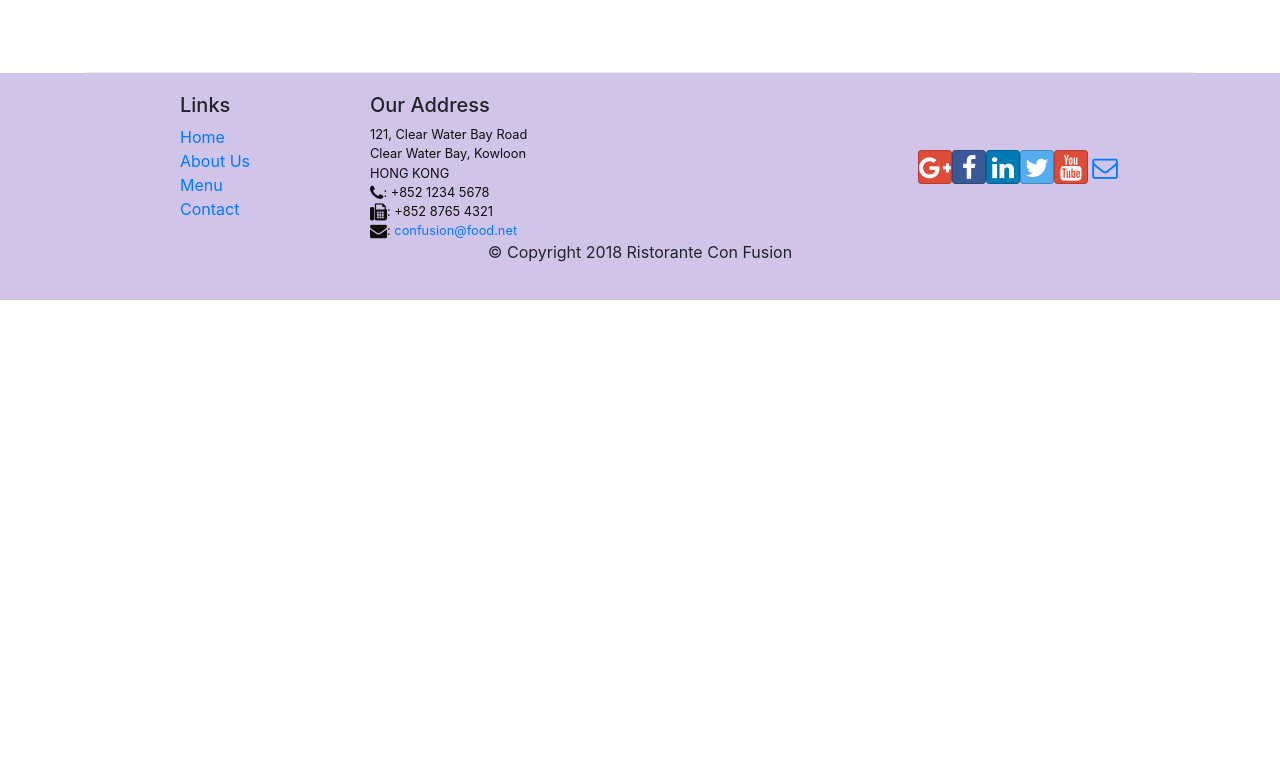
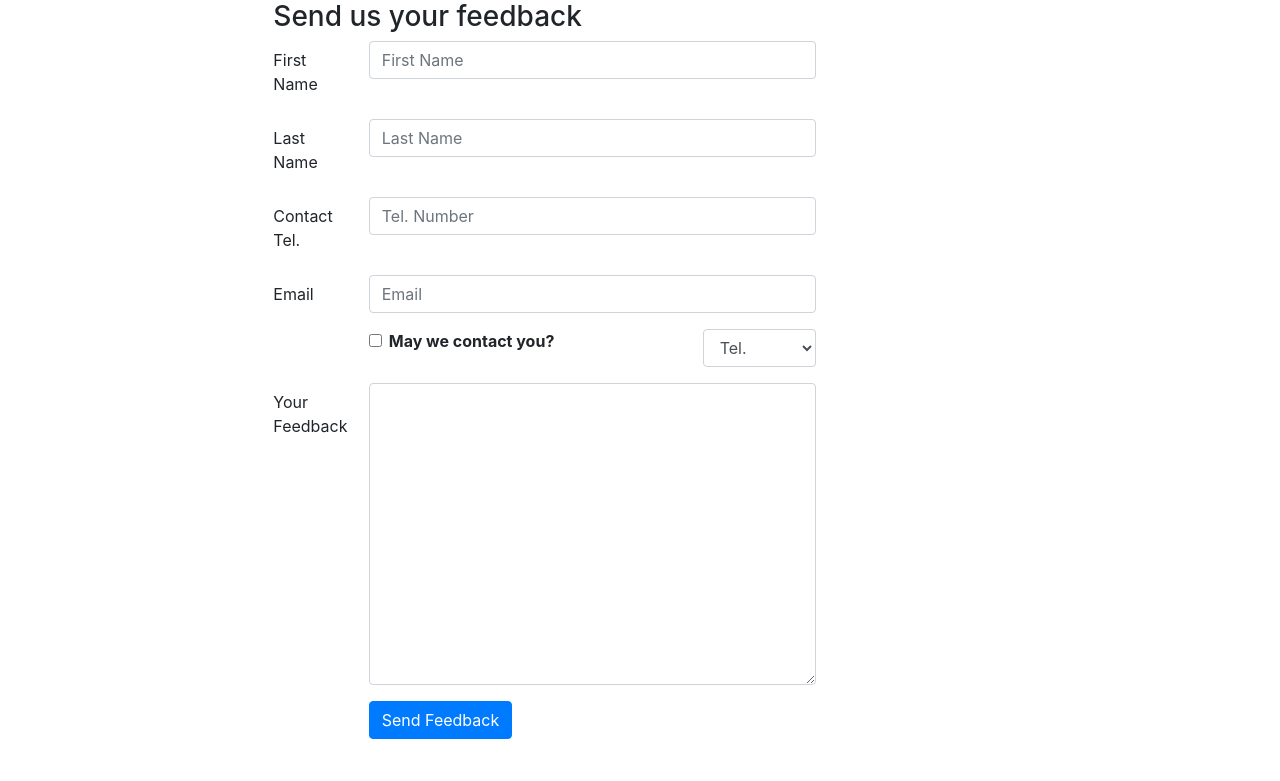
Before and after one commit to weiling-yu/react-git-test, a React (Create React App) app: page /contactus in a window 1280 px wide. Shown: the part 799-1580 px from the top of the page. Before the commit the page ends 1099 px from the top, so only its background shows below. Built offline with nearby package versions, Linux system fonts and the light colour scheme.

Commit message:
Controlled form. Use of event change and handleer

```diff
--- a/src/components/ContactComponent.js
+++ b/src/components/ContactComponent.js
@@ -1,9 +1,39 @@
-import React from 'react';
-import {Breadcrumb, BreadcrumbItem} from 'reactstrap';
+import React, {Component} from 'react';
+import {Breadcrumb, BreadcrumbItem, Button, Form, FormGroup, Label, Input, Col} from 'reactstrap';
 import {Link} from 'react-router-dom';
 
-function Contact (props) {
-    return(
+class Contact extends Component{
+    constructor(props){
+        super(props);
+        this.state = {
+            firsrName: '',
+            lastName: '',
+            telnum: '',
+            email: '',
+            agree: false,
+            contactTyoe: 'Tel.',
+            message: ''
+        }
+        this.handleSubmit = this.handleSubmit.bind(this);
+        this.handleInputChange = this.handleInputChange.bind(this);
+    }
+
+    handleInputChange(event){
+        const target = event.target;
+        const value = target.type === 'checkbox'? target.checked : target.value;
+        const name = target.name;
+        this.setState({
+            [name]: value,
+        })
+    }
+    handleSubmit(event){
+        console.log('Current State is: ' + JSON.stringify(this.state));
+        alert('Current State is: ' + JSON.stringify(this.state));
+        event.preventDefault();
+    }
+
+    render() {
+        return (
         <div className="container">
             <div className="row">
                 <Breadcrumb>
@@ -40,9 +70,71 @@
                         <a role="button" className="btn btn-success" href="mailto:confusion@food.net"><i className="fa fa-envelope-o"></i> Email</a>
                     </div>
                 </div>
+                <div className="row row-content">
+                    <div className="col-12">
+                        <h3>Send us your feedback</h3>
+                    </div>
+                    <div className="col-12 col-md-9">
+                        <Form onSubmit={this.handleSubmit}>
+                            <FormGroup row>
+                                <Label htmlFor="firstName" md={2}>First Name</Label>
+                                <Col md={10}>
+                                    <Input type="text" id="firstName" name="firstName" placeholder="First Name" value={this.state.firstName} onChange={this.handleInputChange}/>
+                                </Col>
+                            </FormGroup>
+                            <FormGroup row>
+                                <Label htmlfor="lastName" md={2}>Last Name</Label>
+                                <Col md={10}>
+                                    <Input type="text" id="lastName" name="lastName" placeholder="Last Name" value={this.state.lastName} onChange={this.handleInputChange}/>
+                                </Col>
+                            </FormGroup>
+                            <FormGroup row>
+                                <Label htmlfor="telnum" md={2}>Contact Tel.</Label>
+                                <Col md={10}>
+                                    <Input type="tel" id="telnum" name="telnum" placeholder="Tel. Number" value={this.state.telnum} onChange={this.handleInputChange}/>
+                                </Col>
+                            </FormGroup>
+                            <FormGroup row>
+                                <Label htmlfor="email" md={2}>Email</Label>
+                                <Col md={10}>
+                                    <Input type="email" id="email" name="email" placeholder="Email" value={this.state.email} onChange={this.handleInputChange}/>
+                                </Col>
+                            </FormGroup>
+                            <FormGroup row>
+                                <Col md={{size: 6, offset: 2}}>
+                                    <FormGroup check>
+                                        <Label check>
+                                            <Input type="checkbox" name="agree" checked={this.state.agree} onChange={this.handleInputChange}/>{' '}
+                                            <strong>May we contact you?</strong>
+                                        </Label>
+                                    </FormGroup>
+                                </Col>
+                                <Col md={{size: 3, offset: 1}}>
+                                    <Input type="select" name="contactType" value={this.state.contactType} onChange={this.handleInputChange}>
+                                        <option>Tel.</option>
+                                        <option>Email</option>
+                                    </Input>
+                                </Col>
+                            </FormGroup>
+                            <FormGroup row>
+                                <Label htmlfor="message" md={2}>Your Feedback</Label>
+                                <Col md={10}>
+                                    <Input type="textarea" id="message" name="message" rows="12" value={this.state.message} onChange={this.handleInputChange}/>
+                                </Col>
+                            </FormGroup>
+                            <FormGroup row>
+                                <Col md={{size: 10, offset: 2}}>
+                                    <Button type="submit" color="primary">
+                                        Send Feedback
+                                    </Button>
+                                </Col>
+                            </FormGroup>
+                        </Form>
+                    </div>
+                </div>
             </div>
-    </div>
-    )
+        </div>
+    )};
 }
 
 export default Contact;
```
